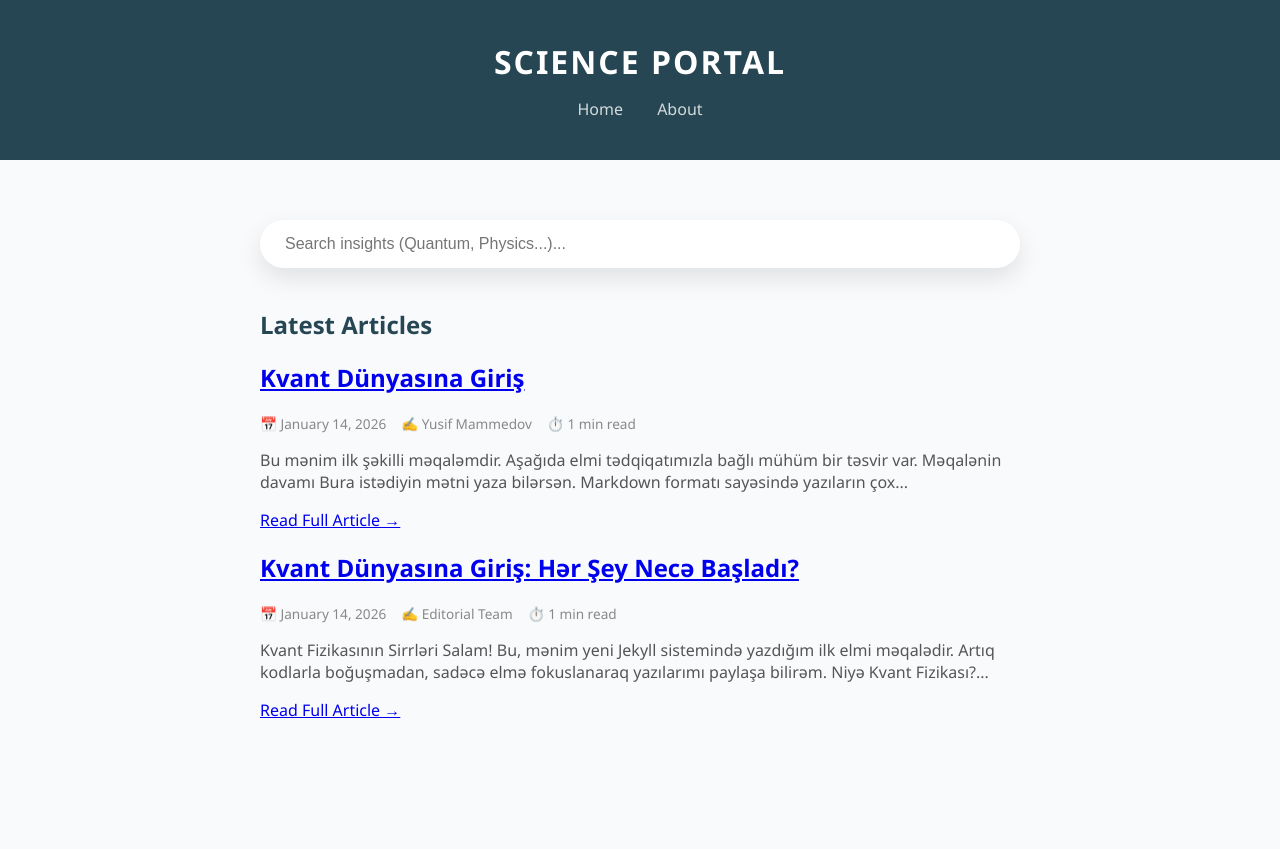
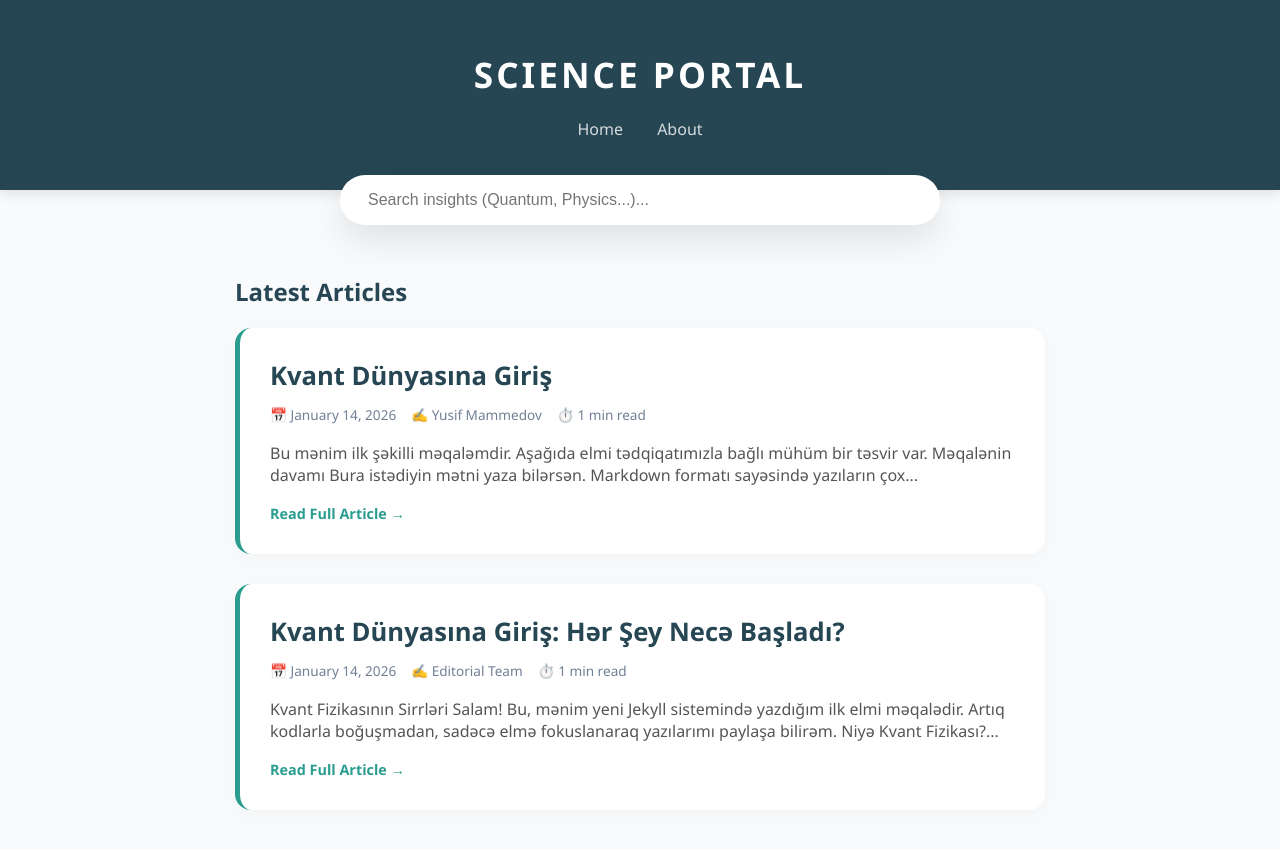
Before and after one commit to azerinyuton/science, a Jekyll site: the page built from index.html, in a window 1280 px wide. Shown: the top 849 px of the page. Built offline with Jekyll 4.4.1, drawn with Linux system fonts in a browser that asks for light colours; comment, search, counter and statistics services are not loaded.

Commit message:
default.html

```diff
--- a/_layouts/default.html
+++ b/_layouts/default.html
@@ -5,79 +5,50 @@
     <meta name="viewport" content="width=device-width, initial-scale=1.0">
     <title>{{ page.title }} | Science Portal</title>
     <style>
-        :root { --primary: #2A9D8F; --dark: #264653; --bg: #f8fafc; }
-        * { box-sizing: border-box; }
-        html, body { margin: 0; padding: 0; width: 100%; overflow-x: hidden; font-family: 'Segoe UI', sans-serif; background: var(--bg); }
+       /* Science Portal - Professional & Clean Styles */
+:root { --primary: #2A9D8F; --dark: #264653; --bg: #f8fafc; --text: #4a5568; }
 
-        header { background: var(--dark); color: white; padding: 40px 20px; text-align: center; }
-        header h1 { margin: 0; font-size: 2rem; letter-spacing: 2px; }
-        nav { margin-top: 15px; }
-        nav a { color: white; margin: 0 15px; text-decoration: none; font-weight: 500; opacity: 0.8; }
-        nav a:hover { opacity: 1; color: var(--primary); }
+* { box-sizing: border-box; }
+html, body { margin: 0; padding: 0; width: 100%; overflow-x: hidden; font-family: 'Segoe UI', system-ui, sans-serif; background: var(--bg); color: var(--text); }
 
-        .container { max-width: 800px; margin: 0 auto; padding: 20px; position: relative; }
+header { background: var(--dark); color: white; padding: 50px 20px; text-align: center; box-shadow: 0 4px 12px rgba(0,0,0,0.1); }
+header h1 { margin: 0; font-size: 2.2rem; letter-spacing: 3px; font-weight: 800; }
+nav { margin-top: 20px; }
+nav a { color: white; margin: 0 15px; text-decoration: none; font-weight: 500; opacity: 0.8; transition: 0.3s; }
+nav a:hover { opacity: 1; color: var(--primary); }
 
-        /* Search Section */
-        .search-wrapper { position: relative; margin: 40px auto 40px auto; z-index: 100; }
-        #search-input {
-            width: 100%; padding: 15px 25px; border: none; border-radius: 50px;
-            box-shadow: 0 10px 25px rgba(0,0,0,0.1); outline: none; font-size: 1rem;
-        }
-        #results-container {
-            position: absolute; top: 100%; left: 0; right: 0; background: white;
-            border-radius: 15px; box-shadow: 0 10px 25px rgba(0,0,0,0.1);
-            list-style: none; padding: 0; margin-top: 10px; max-height: 300px; overflow-y: auto;
-        }
-        #results-container li a { display: block; padding: 12px 20px; color: var(--dark); text-decoration: none; border-bottom: 1px solid #eee; }
-        #results-container li a:hover { background: #f0fdfa; color: var(--primary); }
+.container { max-width: 850px; margin: 0 auto; padding: 20px; }
 
-        /* Article Internal Styles (Professional Look) */
-        .article-header { margin-bottom: 30px; border-bottom: 1px solid #eee; padding-bottom: 20px; }
-        .article-meta { font-size: 0.9rem; color: #666; display: flex; gap: 20px; margin-top: 10px; }
-        .author-tag { color: var(--primary); font-weight: 700; text-transform: uppercase; letter-spacing: 0.5px; }
-
-        @media (max-width: 600px) {
-            header h1 { font-size: 1.6rem; }
-            .container { padding: 15px; }
-            .article-meta { flex-direction: column; gap: 5px; }
-        }
-        /* Dizaynı bərpa edən və müəllif adını səliqəyə salan kodlar */
-.article-header {
-    margin-bottom: 30px;
-    padding-bottom: 20px;
-    border-bottom: 1px solid #edf2f7;
+/* Search Bar - Floating Style */
+.search-wrapper { position: relative; margin: -35px auto 50px auto; max-width: 600px; z-index: 100; }
+#search-input {
+    width: 100%; padding: 16px 28px; border: none; border-radius: 50px;
+    box-shadow: 0 15px 35px rgba(0,0,0,0.1); outline: none; font-size: 1rem;
 }
 
-.article-meta {
-    display: flex;
-    flex-wrap: wrap;
-    gap: 20px;
-    font-size: 0.9rem;
-    color: #718096;
-    align-items: center;
+/* Post Cards - Ana Səhifə */
+.post-card {
+    background: white; padding: 30px; border-radius: 16px;
+    box-shadow: 0 4px 20px rgba(0,0,0,0.03); margin-bottom: 30px;
+    border-left: 5px solid var(--primary); transition: transform 0.3s ease;
 }
+.post-card:hover { transform: translateY(-5px); }
+.post-card h2 { margin: 0 0 12px 0; font-size: 1.6rem; color: var(--dark); }
+.post-card h2 a { text-decoration: none; color: inherit; }
 
-.author-tag {
-    color: #2D3748;
-    font-weight: 600;
-    display: flex;
-    align-items: center;
+/* Meta Bilgilər - Səliqəli İkonlarla */
+.meta {
+    display: flex; flex-wrap: wrap; gap: 15px; font-size: 0.85rem;
+    color: #718096; margin-bottom: 18px; align-items: center;
 }
+.meta span { display: flex; align-items: center; gap: 5px; }
+.author-name { color: var(--primary); font-weight: 600; }
 
-.author-tag::before {
-    content: "✍️";
-    margin-right: 5px;
-}
+.read-more { color: var(--primary); font-weight: 700; text-decoration: none; font-size: 0.9rem; }
 
-/* Kartlardakı meta hissəsinin dağılmaması üçün */
-.post-card .meta {
-    display: flex;
-    gap: 15px;
-    font-size: 0.85rem;
-    color: #888;
-    margin-bottom: 15px;
-    align-items: center;
-}
+/* Məqalə Daxili - Post Page */
+.article-content { background: white; padding: 40px; border-radius: 16px; box-shadow: 0 4px 20px rgba(0,0,0,0.03); }
+.article-header { margin-bottom: 30px; padding-bottom: 20px; border-bottom: 2px solid #f1f5f9; }
     </style>
 </head>
 <body>
```
